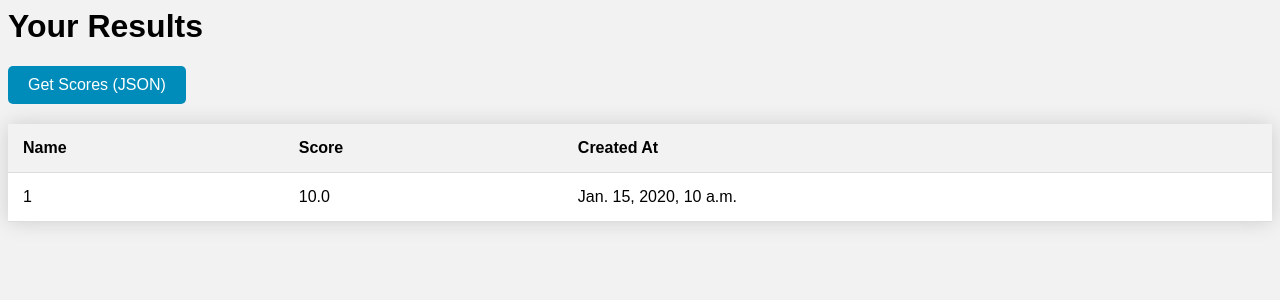
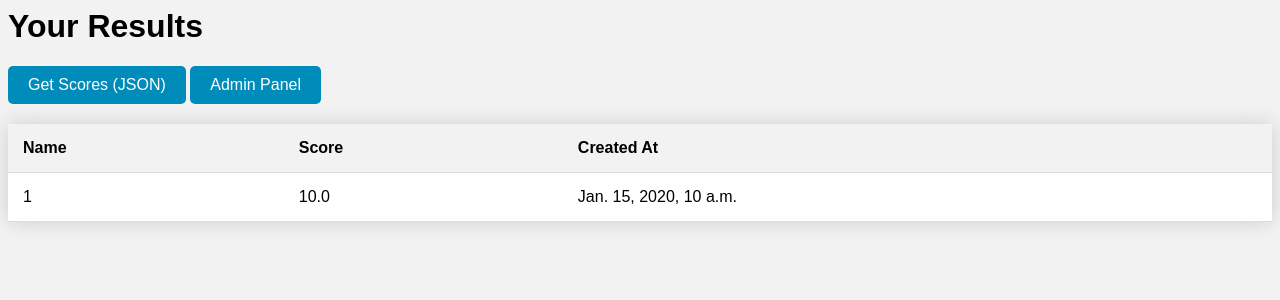
Before and after one commit to KenjiLoo/score_app, a Django app: page / in a window 1280 px wide. Shown: the top 300 px of the page. Run offline with Django 4.2, Linux system fonts and the light colour scheme; tables that the repository leaves empty hold one stand-in row (values such as "Sample post").

Commit message:
Admin Button

```diff
--- a/score_project/voting_app/admin.py
+++ b/score_project/voting_app/admin.py
@@ -5,6 +5,7 @@ class ScoreAdmin(admin.ModelAdmin):
     fieldsets =  [
         (None, {'fields': ['user_id','score']}),
     ]
+    list_display=('user_id', 'score')
     search_fields = ['user_id']
 
 admin.site.register(Score, ScoreAdmin)
--- a/score_project/voting_app/templates/score_list.html
+++ b/score_project/voting_app/templates/score_list.html
@@ -8,6 +8,8 @@
 <body>
 <h1>Your Results</h1>
 <a class="link-button" href="{% url 'get_score' %}">Get Scores (JSON)</a>
+<a class="link-button" href="/admin">Admin Panel</a>
+
 <table>
   <thead>
     <tr>
```
